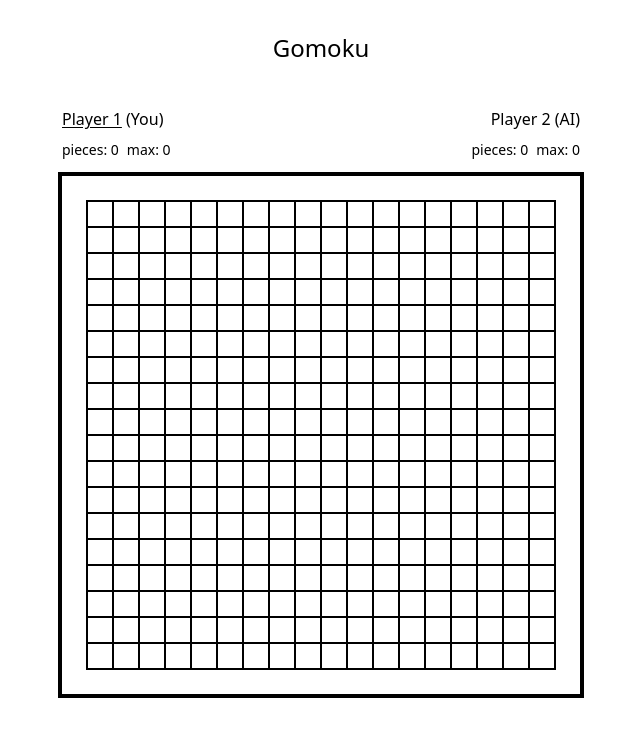
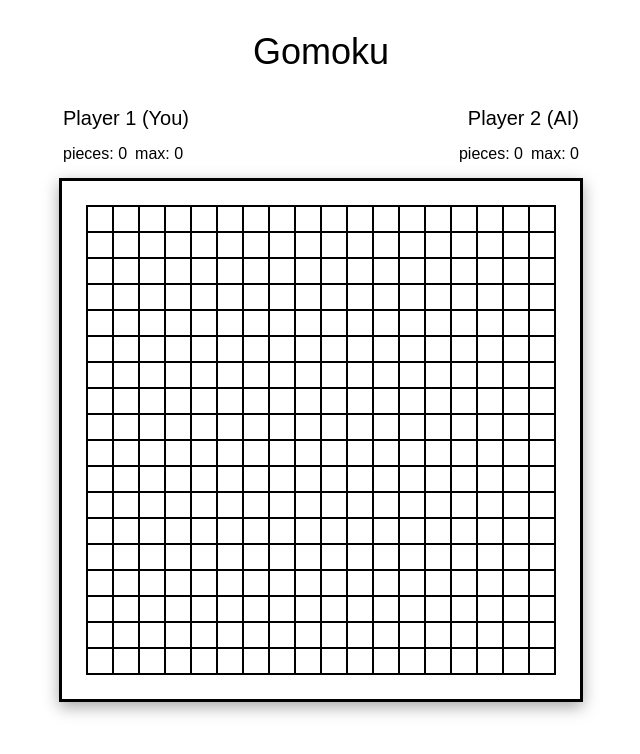
Before and after one commit to trixky/gomoku, a SvelteKit app in the folder client/: page / in a window 1280 px wide. Shown: the top 754 px of the page, without its empty margins (319-959 px from the left). Built offline with nearby package versions, Linux system fonts and the light colour scheme.

Commit message:
[Dev] font: improve font

```diff
--- a/client/src/app.css
+++ b/client/src/app.css
@@ -11,3 +11,19 @@
     --main-height: 80%;
     --footer-height: 10%;
 }
+
+html {
+    /* @apply bg-red-100; */
+}
+
+h1 {
+    @apply text-4xl;
+}
+
+h2 {
+    font-size: 20px;
+}
+
+p {
+    font-size: 16px;
+}
--- a/client/src/app.html
+++ b/client/src/app.html
@@ -5,15 +5,21 @@
 	<meta charset="utf-8" />
 	<link rel="icon" href="%sveltekit.assets%/favicon.png" />
 	<meta name="viewport" content="width=device-width" />
-	%sveltekit.head%
+	<style>
+		@import url('https://fonts.googleapis.com/css2?family=Alegreya+Sans:wght@300&display=swap');
+	</style>
+	<style>
+		* {
+			font-family: 'Alegreya Sans', sans-serif;
+		}
 
-	<style>
 		html,
 		body,
 		body>div {
 			height: 100%;
 		}
 	</style>
+	%sveltekit.head%
 </head>
 
 <body>
--- a/client/src/components/board/board.svelte
+++ b/client/src/components/board/board.svelte
@@ -25,8 +25,9 @@
 <!-- ========================= CSS -->
 <style lang="postcss">
 	.board-container {
-		@apply h-fit;
-		border: 4px solid black;
+		@apply h-fit bg-white;
+		border: 3px solid black;
+		box-shadow: rgba(0, 0, 0, 0.35) 0px 5px 15px;
 	}
 
 	.board {
@@ -41,7 +42,7 @@
 	}
 
 	.piece-container {
-		@apply absolute -top-[13px] -left-[14px] grid w-fit;
+		@apply absolute -top-[13px] -left-[14px] grid w-fit ;
 		grid-template-columns: repeat(19, 1fr);
 		grid-template-rows: repeat(19, 1fr);
 	}
--- a/client/src/components/board/top.svelte
+++ b/client/src/components/board/top.svelte
@@ -20,7 +20,7 @@ let player_2 = {
 <div class="top-container">
     <div class="player-container left">
         <h2>
-        <span class:turn={turn === 1}>
+        <span>
             Player 1
         </span>
             {#if mode_ia}
@@ -36,7 +36,7 @@ let player_2 = {
     </div>
     <div class="player-container right">
         <h2>
-            <span class:turn={turn === 2}>
+            <span>
                 Player 2
             </span>
             {#if mode_ia}
@@ -83,10 +83,6 @@ let player_2 = {
     }
 
     .player-infos > p {
-        @apply flex text-sm;
-    }
-
-    .turn {
-        @apply underline underline-offset-2;
+        @apply flex;
     }
 </style>
--- a/client/src/components/layer/header.svelte
+++ b/client/src/components/layer/header.svelte
@@ -9,8 +9,4 @@
         @apply p-8 text-center;
         height: var(--header-height);
     }
-
-    h1 {
-        @apply text-2xl;
-    }
 </style>
```
